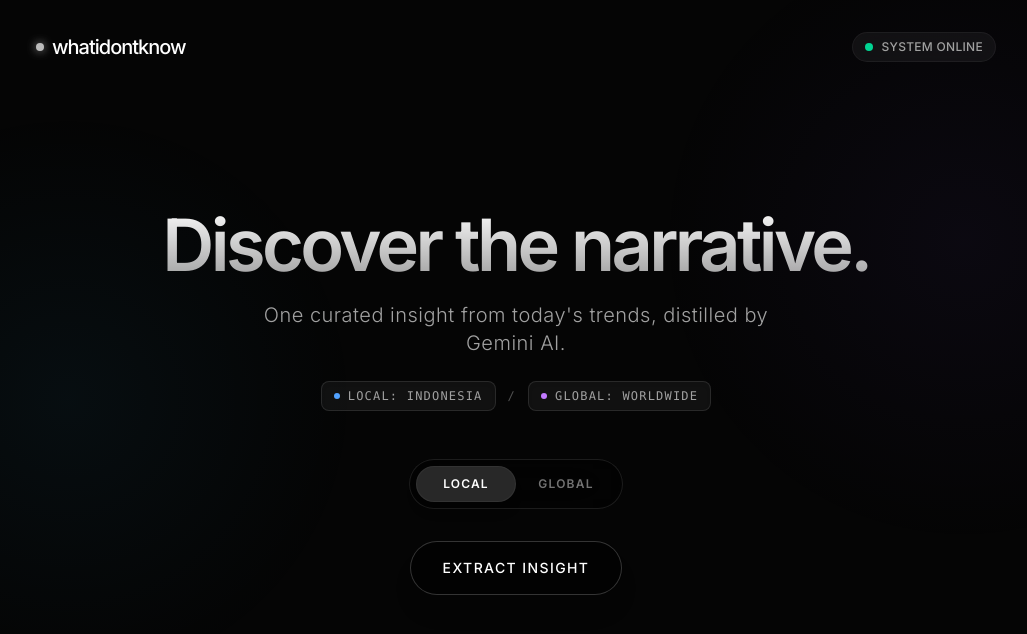
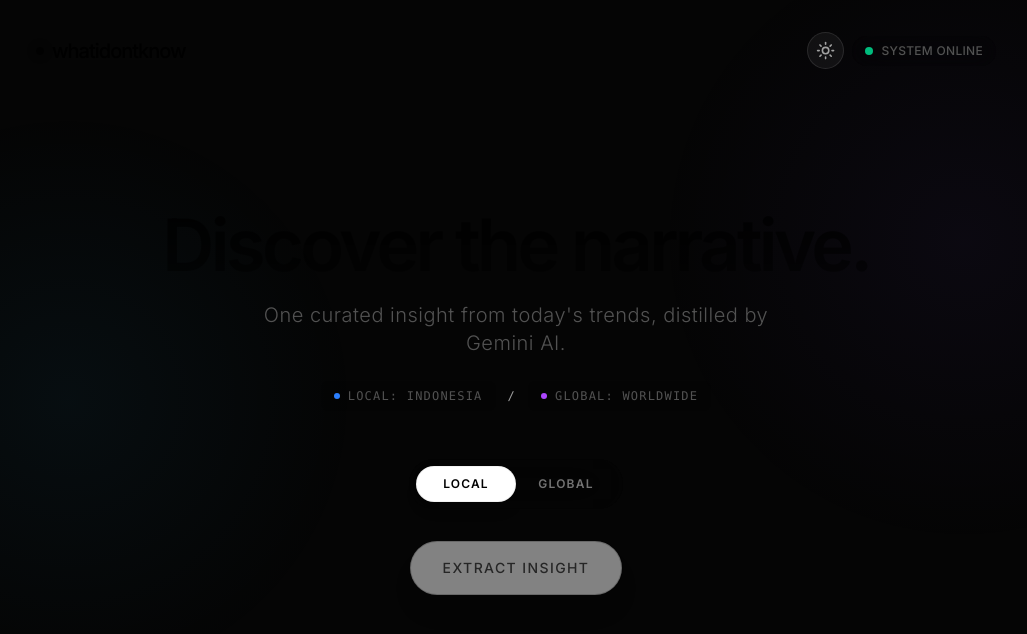
Before and after one commit to hartono0297/whatidontknow, a Next.js app: page / in a window 1280 px wide. Shown: the top 634 px of the page, without its empty margins (124-1151 px from the left). Built offline with nearby package versions, Linux system fonts and the light colour scheme.

Commit message:
feat: add light and dark mode toggle support

```diff
--- a/package.json
+++ b/package.json
@@ -12,7 +12,9 @@
     "@google/generative-ai": "^0.24.1",
     "framer-motion": "^12.35.0",
     "google-trends-api": "^4.9.2",
+    "lucide-react": "^0.577.0",
     "next": "16.1.6",
+    "next-themes": "^0.4.6",
     "react": "19.2.3",
     "react-dom": "19.2.3",
     "rss-parser": "^3.13.0"
--- a/src/app/globals.css
+++ b/src/app/globals.css
@@ -7,6 +7,11 @@
 }
 
 :root {
+  --background: #fafafa;
+  --foreground: #050505;
+}
+
+.dark {
   --background: #050505;
   --foreground: #ffffff;
 }
@@ -17,6 +22,7 @@ body {
   font-family: var(--font-sans), sans-serif;
   letter-spacing: -0.01em;
   position: relative;
+  transition: background-color 0.3s, color 0.3s;
 }
 
 /* Premium gradient mesh background */
@@ -27,14 +33,24 @@ body::before {
   left: 0;
   width: 100vw;
   height: 100vh;
+  /* Adjust colors based on theme, fallback via opacity tweaking or specific classes */
+  background:
+    radial-gradient(circle at 15% 50%, rgba(56, 189, 248, 0.08), transparent 25%),
+    radial-gradient(circle at 85% 30%, rgba(139, 92, 246, 0.08), transparent 25%);
+  z-index: -1;
+  pointer-events: none;
+}
+.dark body::before {
   background:
     radial-gradient(circle at 15% 50%, rgba(56, 189, 248, 0.05), transparent 25%),
     radial-gradient(circle at 85% 30%, rgba(139, 92, 246, 0.05), transparent 25%);
-  z-index: -1;
-  pointer-events: none;
 }
 
 ::selection {
+  background: rgba(0, 0, 0, 0.15);
+  color: inherit;
+}
+.dark ::selection {
   background: rgba(255, 255, 255, 0.15);
   color: white;
 }
--- a/src/app/layout.tsx
+++ b/src/app/layout.tsx
@@ -1,6 +1,7 @@
 import type { Metadata } from "next";
 import { Inter } from "next/font/google";
 import "./globals.css";
+import { ThemeProvider } from "@/components/theme-provider";
 
 const inter = Inter({
   variable: "--font-inter",
@@ -18,11 +19,18 @@ export default function RootLayout({
   children: React.ReactNode;
 }>) {
   return (
-    <html lang="en">
+    <html lang="en" suppressHydrationWarning>
       <body
         className={`${inter.variable} antialiased`}
       >
-        {children}
+        <ThemeProvider
+          attribute="class"
+          defaultTheme="dark"
+          enableSystem
+          disableTransitionOnChange
+        >
+          {children}
+        </ThemeProvider>
       </body>
     </html>
   );
--- a/src/app/page.tsx
+++ b/src/app/page.tsx
@@ -2,6 +2,7 @@
 
 import { useState, useEffect } from "react";
 import { motion, AnimatePresence } from "framer-motion";
+import { ThemeToggle } from "@/components/theme-toggle";
 
 const LOADING_TEXTS = [
   "Fetching what's trending...",
@@ -52,7 +53,7 @@ export default function Home() {
   };
 
   return (
-    <main className="min-h-screen text-neutral-200 flex flex-col items-center justify-center p-6 sm:p-12 font-sans relative overflow-hidden selection:bg-white/20">
+    <main className="min-h-screen text-neutral-800 dark:text-neutral-200 flex flex-col items-center justify-center p-6 sm:p-12 font-sans relative overflow-hidden selection:bg-black/20 dark:selection:bg-white/20">
 
       {/* Top Navbar Area */}
       <motion.div
@@ -63,12 +64,15 @@ export default function Home() {
       >
         <div className="flex items-center gap-2">
           {/* Minimalist Logo */}
-          <div className="w-2 h-2 bg-white rounded-full animate-pulse shadow-[0_0_10px_rgba(255,255,255,0.8)]" />
-          <span className="text-xl font-medium tracking-tighter text-white">whatidontknow</span>
+          <div className="w-2 h-2 bg-black dark:bg-white rounded-full animate-pulse shadow-[0_0_10px_rgba(0,0,0,0.5)] dark:shadow-[0_0_10px_rgba(255,255,255,0.8)]" />
+          <span className="text-xl font-medium tracking-tighter text-black dark:text-white">whatidontknow</span>
         </div>
-        <div className="hidden sm:flex items-center gap-2 px-3 py-1.5 rounded-full bg-white/5 border border-white/5 backdrop-blur-md">
-          <div className="w-2 h-2 bg-emerald-400 rounded-full" />
-          <span className="text-xs font-medium tracking-wide text-neutral-400 uppercase">System Online</span>
+        <div className="flex items-center gap-2">
+          <ThemeToggle />
+          <div className="hidden sm:flex items-center gap-2 px-3 py-1.5 rounded-full bg-black/5 dark:bg-white/5 border border-black/5 dark:border-white/5 backdrop-blur-md">
+            <div className="w-2 h-2 bg-emerald-500 dark:bg-emerald-400 rounded-full" />
+            <span className="text-xs font-medium tracking-wide text-neutral-600 dark:text-neutral-400 uppercase">System Online</span>
+          </div>
         </div>
       </motion.div>
 
@@ -80,7 +84,7 @@ export default function Home() {
             initial={{ opacity: 0, scale: 0.95 }}
             animate={{ opacity: 1, scale: 1 }}
             transition={{ duration: 0.8, ease: [0.16, 1, 0.3, 1] }}
-            className="text-5xl md:text-7xl font-semibold tracking-tighter text-transparent bg-clip-text bg-gradient-to-b from-white to-white/60 leading-[1.1]"
+            className="text-5xl md:text-7xl font-semibold tracking-tighter text-transparent bg-clip-text bg-gradient-to-b from-black/80 to-black/40 dark:from-white dark:to-white/60 leading-[1.1]"
           >
             Discover the narrative.
           </motion.h1>
@@ -88,16 +92,16 @@ export default function Home() {
             initial={{ opacity: 0, y: 10 }}
             animate={{ opacity: 1, y: 0 }}
             transition={{ duration: 0.8, delay: 0.1, ease: "easeOut" }}
-            className="text-lg md:text-xl text-neutral-400 font-light tracking-wide max-w-xl text-center"
+            className="text-lg md:text-xl text-neutral-600 dark:text-neutral-400 font-light tracking-wide max-w-xl text-center"
           >
             One curated insight from today&apos;s trends, distilled by Gemini AI.<br />
-            <div className="mt-6 flex flex-col sm:flex-row items-center justify-center gap-3 text-xs font-mono font-medium tracking-widest text-neutral-400 uppercase">
-              <span className="flex items-center gap-2 bg-white/5 py-1.5 px-3 rounded-lg border border-white/10 shadow-inner">
-                <span className="w-1.5 h-1.5 rounded-full bg-blue-400"></span> LOCAL: Indonesia
+            <div className="mt-6 flex flex-col sm:flex-row items-center justify-center gap-3 text-xs font-mono font-medium tracking-widest text-neutral-600 dark:text-neutral-400 uppercase">
+              <span className="flex items-center gap-2 bg-black/5 dark:bg-white/5 py-1.5 px-3 rounded-lg border border-black/10 dark:border-white/10 shadow-inner">
+                <span className="w-1.5 h-1.5 rounded-full bg-blue-500 dark:bg-blue-400"></span> LOCAL: Indonesia
               </span>
-              <span className="hidden sm:block text-neutral-600">/</span>
-              <span className="flex items-center gap-2 bg-white/5 py-1.5 px-3 rounded-lg border border-white/10 shadow-inner">
-                <span className="w-1.5 h-1.5 rounded-full bg-purple-400"></span> GLOBAL: Worldwide
+              <span className="hidden sm:block text-neutral-400 dark:text-neutral-600">/</span>
+              <span className="flex items-center gap-2 bg-black/5 dark:bg-white/5 py-1.5 px-3 rounded-lg border border-black/10 dark:border-white/10 shadow-inner">
+                <span className="w-1.5 h-1.5 rounded-full bg-purple-500 dark:bg-purple-400"></span> GLOBAL: Worldwide
               </span>
             </div>
           </motion.div>
@@ -111,12 +115,12 @@ export default function Home() {
           className="flex flex-col items-center gap-6"
         >
           {/* Region Toggle (Animated) */}
-          <div className="relative flex bg-black/40 border border-white/10 p-1.5 rounded-full backdrop-blur-xl shadow-inner">
+          <div className="relative flex bg-black/5 dark:bg-black/40 border border-black/10 dark:border-white/10 p-1.5 rounded-full backdrop-blur-xl shadow-inner">
             {/* Sliding Background */}
             <motion.div
               layout
               transition={{ type: "spring", stiffness: 500, damping: 30 }}
-              className="absolute top-1.5 bottom-1.5 w-[100px] bg-white/15 rounded-full shadow-lg border border-white/5"
+              className="absolute top-1.5 bottom-1.5 w-[100px] bg-white dark:bg-white/15 rounded-full shadow-lg border border-black/5 dark:border-white/5"
               initial={false}
               animate={{
                 x: region === 'local' ? 0 : 100,
@@ -125,13 +129,13 @@ export default function Home() {
 
             <button
               onClick={() => setRegion('local')}
-              className={`relative z-10 w-[100px] py-2.5 rounded-full text-xs font-semibold tracking-widest uppercase transition-colors duration-300 ${region === 'local' ? 'text-white' : 'text-neutral-500 hover:text-white/80'}`}
+              className={`relative z-10 w-[100px] py-2.5 rounded-full text-xs font-semibold tracking-widest uppercase transition-colors duration-300 ${region === 'local' ? 'text-black dark:text-white' : 'text-neutral-500 hover:text-black/80 dark:hover:text-white/80'}`}
             >
               Local
             </button>
             <button
               onClick={() => setRegion('global')}
-              className={`relative z-10 w-[100px] py-2.5 rounded-full text-xs font-semibold tracking-widest uppercase transition-colors duration-300 ${region === 'global' ? 'text-white' : 'text-neutral-500 hover:text-white/80'}`}
+              className={`relative z-10 w-[100px] py-2.5 rounded-full text-xs font-semibold tracking-widest uppercase transition-colors duration-300 ${region === 'global' ? 'text-black dark:text-white' : 'text-neutral-500 hover:text-black/80 dark:hover:text-white/80'}`}
             >
               Global
             </button>
@@ -146,14 +150,14 @@ export default function Home() {
               relative flex items-center gap-3 px-8 py-4 rounded-full border
               transition-all duration-300 font-medium text-sm tracking-widest uppercase overflow-hidden
               ${loading
-                  ? "border-white/10 bg-white/5 text-neutral-500 cursor-not-allowed"
-                  : "border-white/20 bg-black/50 backdrop-blur-xl hover:bg-white/10 text-white hover:border-white/40 shadow-xl"
+                  ? "border-black/10 dark:border-white/10 bg-black/5 dark:bg-white/5 text-neutral-500 cursor-not-allowed"
+                  : "border-black/20 dark:border-white/20 bg-white/50 dark:bg-black/50 backdrop-blur-xl hover:bg-black/5 dark:hover:bg-white/10 text-neutral-800 dark:text-white hover:border-black/40 dark:hover:border-white/40 shadow-xl"
                 }
             `}
             >
               {loading ? (
                 <span className="flex items-center gap-3">
-                  <svg className="animate-spin -ml-1 mr-2 h-4 w-4 text-white/50" xmlns="http://www.w3.org/2000/svg" fill="none" viewBox="0 0 24 24">
+                  <svg className="animate-spin -ml-1 mr-2 h-4 w-4 text-neutral-800/50 dark:text-white/50" xmlns="http://www.w3.org/2000/svg" fill="none" viewBox="0 0 24 24">
                     <circle className="opacity-25" cx="12" cy="12" r="10" stroke="currentColor" strokeWidth="4"></circle>
                     <path className="opacity-75" fill="currentColor" d="M4 12a8 8 0 018-8V0C5.373 0 0 5.373 0 12h4zm2 5.291A7.962 7.962 0 014 12H0c0 3.042 1.135 5.824 3 7.938l3-2.647z"></path>
                   </svg>
@@ -162,7 +166,7 @@ export default function Home() {
               ) : "Extract Insight"}
 
               {/* Shimmer effect */}
-              {!loading && <div className="absolute inset-0 -translate-x-full group-hover:animate-[shimmer_1.5s_infinite] bg-gradient-to-r from-transparent via-white/10 to-transparent" />}
+              {!loading && <div className="absolute inset-0 -translate-x-full group-hover:animate-[shimmer_1.5s_infinite] bg-gradient-to-r from-transparent via-black/10 dark:via-white/10 to-transparent" />}
             </button>
           </div>
         </motion.div>
@@ -194,16 +198,16 @@ export default function Home() {
                 }}
                 exit={{ opacity: 0, y: -20, filter: "blur(10px)", scale: 0.95 }}
                 transition={{ duration: 0.6, ease: [0.16, 1, 0.3, 1] }}
-                className="relative w-full overflow-hidden rounded-3xl border border-white/10 bg-white/[0.02] backdrop-blur-2xl p-8 sm:p-10 shadow-2xl shadow-black/50 group"
+                className="relative w-full overflow-hidden rounded-3xl border border-black/10 dark:border-white/10 bg-black/[0.02] dark:bg-white/[0.02] backdrop-blur-2xl p-8 sm:p-10 shadow-2xl shadow-black/10 dark:shadow-black/50 group"
               >
                 {/* Subtle top glare */}
-                <div className="absolute top-0 left-0 right-0 h-px bg-gradient-to-r from-transparent via-white/20 to-transparent opacity-50" />
+                <div className="absolute top-0 left-0 right-0 h-px bg-gradient-to-r from-transparent via-black/20 dark:via-white/20 to-transparent opacity-50" />
 
-                <h2 className="text-2xl sm:text-4xl font-serif font-semibold tracking-tight text-white leading-tight mb-4">
+                <h2 className="text-2xl sm:text-4xl font-serif font-semibold tracking-tight text-neutral-900 dark:text-white leading-tight mb-4">
                   {news.title}
                 </h2>
 
-                <div className="flex flex-wrap items-center gap-2 sm:gap-3 text-xs font-mono uppercase tracking-widest text-neutral-500 mb-8 border-b border-white/10 pb-6">
+                <div className="flex flex-wrap items-center gap-2 sm:gap-3 text-xs font-mono uppercase tracking-widest text-neutral-500 mb-8 border-b border-black/10 dark:border-white/10 pb-6">
                   {news.publish_date && (
                     <span className="flex items-center gap-1.5">
                       <svg className="w-3.5 h-3.5" fill="none" viewBox="0 0 24 24" stroke="currentColor">
@@ -212,9 +216,9 @@ export default function Home() {
                       {news.publish_date}
                     </span>
                   )}
-                  {news.publish_date && news.source_name && <span className="text-white/20">•</span>}
+                  {news.publish_date && news.source_name && <span className="text-black/20 dark:text-white/20">•</span>}
                   {news.source_name && (
-                    <span className="flex items-center gap-1.5 text-blue-400">
+                    <span className="flex items-center gap-1.5 text-blue-600 dark:text-blue-400">
                       <svg className="w-3.5 h-3.5" fill="none" viewBox="0 0 24 24" stroke="currentColor">
                         <path strokeLinecap="round" strokeLinejoin="round" strokeWidth={2} d="M19 20H5a2 2 0 01-2-2V6a2 2 0 012-2h10a2 2 0 012 2v1m2 13a2 2 0 01-2-2V7m2 13a2 2 0 002-2V9a2 2 0 00-2-2h-2m-4-3H9M7 16h6M7 8h6v4H7V8z" />
                       </svg>
@@ -228,7 +232,7 @@ export default function Home() {
                     initial={{ opacity: 0, y: 10 }}
                     animate={{ opacity: 1, y: 0 }}
                     transition={{ duration: 0.6, delay: 0.2 }}
-                    className="w-full relative rounded-2xl overflow-hidden mb-8 border border-white/10 aspect-video bg-white/5 flex items-center justify-center group/image"
+                    className="w-full relative rounded-2xl overflow-hidden mb-8 border border-black/10 dark:border-white/10 aspect-video bg-black/5 dark:bg-white/5 flex items-center justify-center group/image"
                   >
                     {/* eslint-disable-next-line @next/next/no-img-element */}
                     <img
@@ -237,27 +241,27 @@ export default function Home() {
                       className="w-full h-full object-cover opacity-80 group-hover/image:opacity-100 group-hover/image:scale-105 transition-all duration-700 ease-out"
                     />
                     <div className="absolute inset-0 bg-gradient-to-t from-black/60 via-transparent to-transparent opacity-50" />
-                    <div className="absolute inset-0 ring-1 ring-inset ring-white/10 rounded-2xl pointer-events-none" />
+                    <div className="absolute inset-0 ring-1 ring-inset ring-black/10 dark:ring-white/10 rounded-2xl pointer-events-none" />
                   </motion.div>
                 )}
 
                 <div
-                  className="text-base sm:text-xl font-serif text-neutral-200 leading-relaxed font-normal mb-8 [&>p]:mb-6 last:[&>p]:mb-0 [&_strong]:text-white [&_strong]:font-semibold [&_strong]:bg-white/5 [&_strong]:px-1.5 [&_strong]:py-0.5 [&_strong]:rounded-md [&_strong]:border [&_strong]:border-white/10"
+                  className="text-base sm:text-xl font-serif text-neutral-700 dark:text-neutral-200 leading-relaxed font-normal mb-8 [&>p]:mb-6 last:[&>p]:mb-0 [&_strong]:text-black dark:[&_strong]:text-white [&_strong]:font-semibold [&_strong]:bg-black/5 dark:[&_strong]:bg-white/5 [&_strong]:px-1.5 [&_strong]:py-0.5 [&_strong]:rounded-md [&_strong]:border [&_strong]:border-black/10 dark:[&_strong]:border-white/10"
                   dangerouslySetInnerHTML={{ __html: news.content }}
                 />
 
                 {news.key_points && news.key_points.length > 0 && (
-                  <div className="mb-8 p-6 rounded-2xl bg-white/5 border border-white/10">
-                    <h3 className="text-xs font-semibold text-white/80 uppercase tracking-widest mb-4 flex items-center gap-2">
-                      <span className="w-1.5 h-1.5 rounded-full bg-emerald-400"></span>
+                  <div className="mb-8 p-6 rounded-2xl bg-black/5 dark:bg-white/5 border border-black/10 dark:border-white/10">
+                    <h3 className="text-xs font-semibold text-black/80 dark:text-white/80 uppercase tracking-widest mb-4 flex items-center gap-2">
+                      <span className="w-1.5 h-1.5 rounded-full bg-emerald-500 dark:bg-emerald-400"></span>
                       Key Takeaways
                     </h3>
                     <ul className="space-y-4">
                       {news.key_points.map((point, idx) => (
-                        <li key={idx} className="flex items-start gap-4 text-neutral-400 text-sm sm:text-base">
-                          <span className="text-emerald-400/50 font-mono text-xs mt-1 shrink-0">{String(idx + 1).padStart(2, '0')}</span>
+                        <li key={idx} className="flex items-start gap-4 text-neutral-600 dark:text-neutral-400 text-sm sm:text-base">
+                          <span className="text-emerald-600/50 dark:text-emerald-400/50 font-mono text-xs mt-1 shrink-0">{String(idx + 1).padStart(2, '0')}</span>
                           <span
-                            className="leading-relaxed font-serif text-neutral-300 [&_strong]:text-white [&_strong]:font-semibold [&_strong]:bg-white/5 [&_strong]:px-1.5 [&_strong]:py-0.5 [&_strong]:rounded-md [&_strong]:border [&_strong]:border-white/10"
+                            className="leading-relaxed font-serif text-neutral-700 dark:text-neutral-300 [&_strong]:text-black dark:[&_strong]:text-white [&_strong]:font-semibold [&_strong]:bg-black/5 dark:[&_strong]:bg-white/5 [&_strong]:px-1.5 [&_strong]:py-0.5 [&_strong]:rounded-md [&_strong]:border [&_strong]:border-black/10 dark:[&_strong]:border-white/10"
                             dangerouslySetInnerHTML={{ __html: point }}
                           />
                         </li>
@@ -266,19 +270,19 @@ export default function Home() {
                   </div>
                 )}
 
-                <div className="flex items-center justify-between border-t border-white/5 pt-6 mt-2">
+                <div className="flex items-center justify-between border-t border-black/5 dark:border-white/5 pt-6 mt-2">
                   <a
                     href={news.source_url}
                     target="_blank"
                     rel="noopener noreferrer"
-                    className="text-xs uppercase tracking-widest font-semibold text-neutral-400 hover:text-white transition-colors flex items-center gap-2"
+                    className="text-xs uppercase tracking-widest font-semibold text-neutral-500 hover:text-black dark:text-neutral-400 dark:hover:text-white transition-colors flex items-center gap-2"
                   >
                     View Original Source
                     <svg className="w-4 h-4 transition-transform group-hover:translate-x-1" fill="none" viewBox="0 0 24 24" stroke="currentColor">
                       <path strokeLinecap="round" strokeLinejoin="round" strokeWidth={2} d="M14 5l7 7m0 0l-7 7m7-7H3" />
                     </svg>
                   </a>
-                  <span className="text-[10px] text-neutral-600 uppercase tracking-widest font-mono">Gemini Insight</span>
+                  <span className="text-[10px] text-neutral-400 dark:text-neutral-600 uppercase tracking-widest font-mono">Gemini Insight</span>
                 </div>
               </motion.div>
             ) : null}
--- /dev/null
+++ b/src/components/theme-provider.tsx
@@ -0,0 +1,8 @@
+"use client";
+
+import * as React from "react";
+import { ThemeProvider as NextThemesProvider } from "next-themes";
+
+export function ThemeProvider({ children, ...props }: React.ComponentProps<typeof NextThemesProvider>) {
+    return <NextThemesProvider {...props}>{children}</NextThemesProvider>;
+}
--- /dev/null
+++ b/src/components/theme-toggle.tsx
@@ -0,0 +1,20 @@
+"use client";
+
+import * as React from "react";
+import { Moon, Sun } from "lucide-react";
+import { useTheme } from "next-themes";
+
+export function ThemeToggle() {
+    const { theme, setTheme } = useTheme();
+
+    return (
+        <button
+            onClick={() => setTheme(theme === "light" ? "dark" : "light")}
+            className="relative flex items-center justify-center p-2 rounded-full bg-white/5 border border-white/10 hover:bg-white/10 text-neutral-400 hover:text-white transition-colors dark:bg-white/5 dark:border-white/10 dark:hover:bg-white/10"
+            aria-label="Toggle theme"
+        >
+            <Sun className="h-[1.2rem] w-[1.2rem] rotate-0 scale-100 transition-all dark:-rotate-90 dark:scale-0" />
+            <Moon className="absolute h-[1.2rem] w-[1.2rem] rotate-90 scale-0 transition-all dark:rotate-0 dark:scale-100" />
+        </button>
+    );
+}
```
Also changed, not shown: 1 other file (tests, documents, lock files or other folders).
